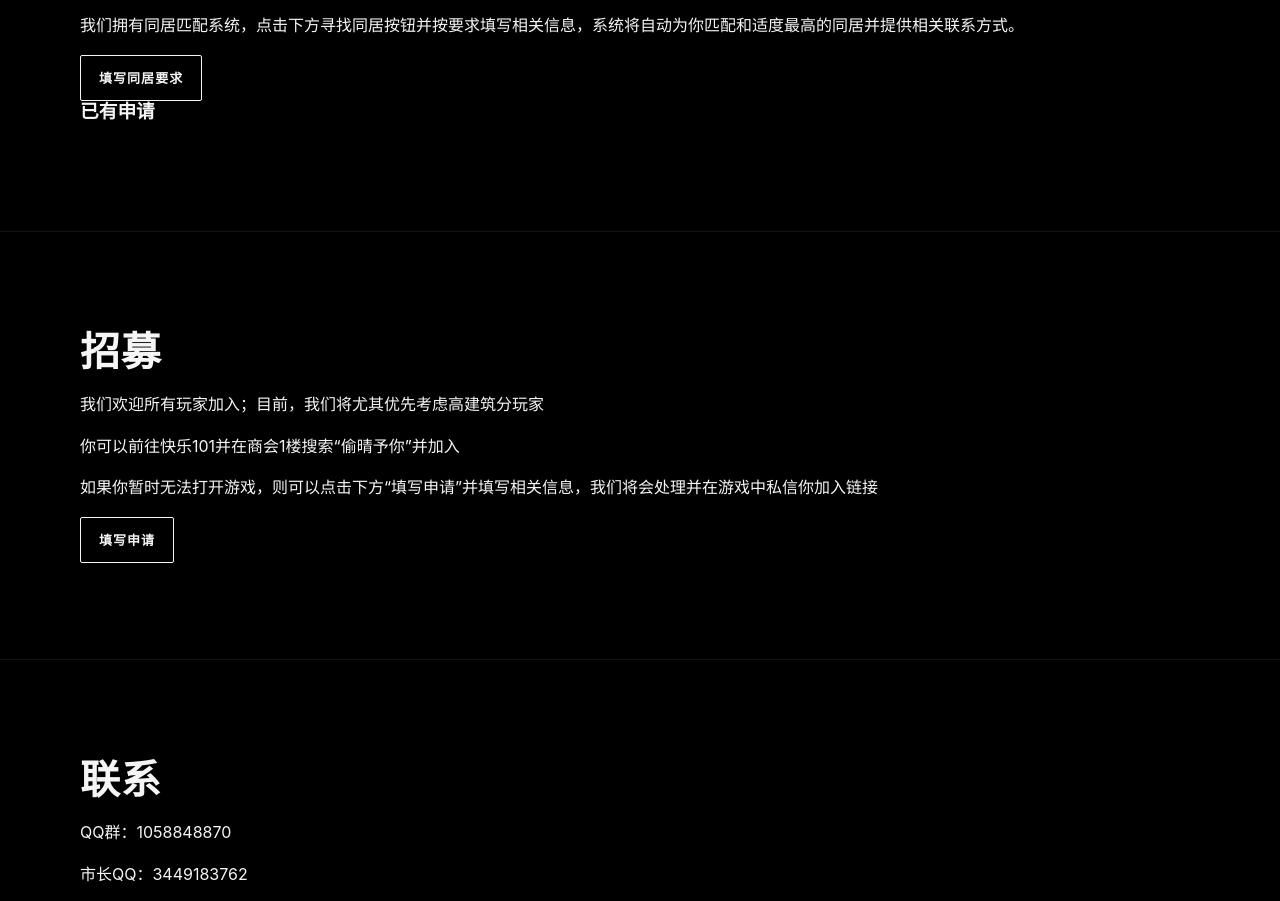
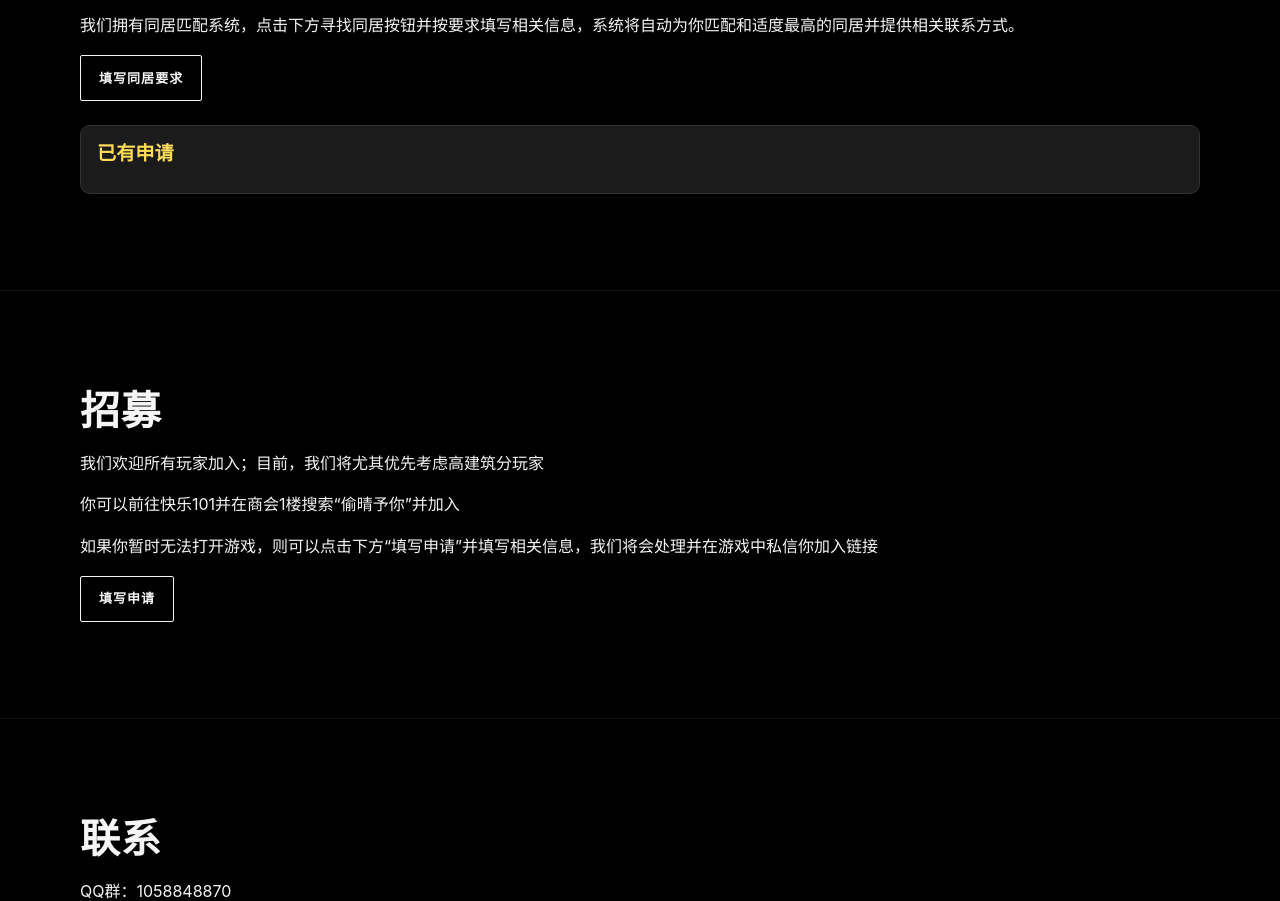
Before and after one commit to CSFS64/tqdd, a plain HTML site: page index.html in a window 1280 px wide. Shown: the part 2362-3263 px from the top of the page. Drawn offline with Linux system fonts and the light colour scheme.

Commit message:
Update style.css

```diff
--- a/style.css
+++ b/style.css
@@ -388,3 +388,30 @@ dialog.modal[open] {
 .event__toggle-description:hover {
   background-color: #0056b3;
 }
+
+.match-list {
+  margin-top: 1.5rem;
+  border: 1px solid #333;
+  border-radius: 10px;
+  padding: 1rem;
+  background: #1b1b1b;
+  max-height: 220px;   /* 高度限制，避免太长 */
+  overflow-y: auto;    /* 内置滚动条 */
+}
+
+.match-list h3 {
+  margin-top: 0;
+  margin-bottom: 0.75rem;
+  font-size: 1.2rem;
+  color: #ffdd57;
+}
+
+.match-entry {
+  padding: 0.5rem 0;
+  border-bottom: 1px solid #333;
+  font-size: 0.95rem;
+}
+
+.match-entry:last-child {
+  border-bottom: none;
+}
```
